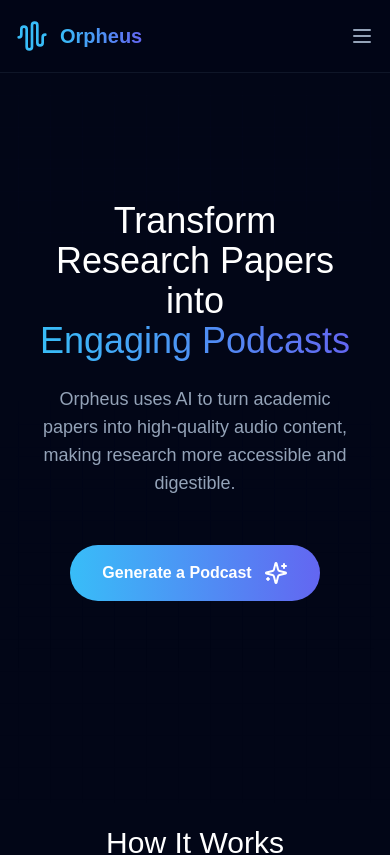
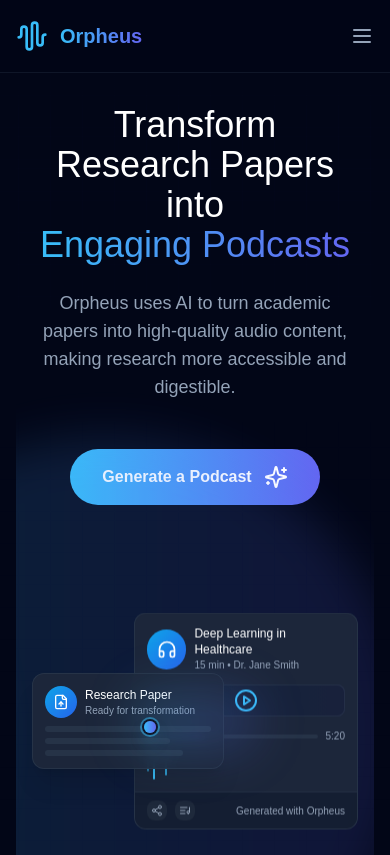
Before and after one commit to niklasheyden/orpheus, a React (Vite) app: page / in a window 390 px wide. Shown: the top 855 px of the page. Built offline with nearby package versions, Linux system fonts and the light colour scheme; no server answers; the database is empty.

Commit message:
feat: enhance homepage design and user experience with interactive features, responsive design, and modern UI

```diff
--- a/src/components/Footer.tsx
+++ b/src/components/Footer.tsx
@@ -48,7 +48,7 @@ const Footer = () => {
                 </Link>
               </li>
               <li>
-                <Link to="/explore" className="text-slate-400 hover:text-sky-400 transition-colors text-sm">
+                <Link to="/discover" className="text-slate-400 hover:text-sky-400 transition-colors text-sm">
                   Discover
                 </Link>
               </li>
--- a/src/pages/Auth.tsx
+++ b/src/pages/Auth.tsx
@@ -1,10 +1,11 @@
 import React, { useState } from 'react';
-import { useNavigate } from 'react-router-dom';
+import { useNavigate, useSearchParams } from 'react-router-dom';
 import { AudioWaveform, Mail, Lock } from 'lucide-react';
 import { useAuth } from '../hooks/useAuth';
 
 const Auth = () => {
-  const [isSignUp, setIsSignUp] = useState(false);
+  const [searchParams] = useSearchParams();
+  const [isSignUp, setIsSignUp] = useState(searchParams.get('signup') === 'true');
   const [email, setEmail] = useState('');
   const [password, setPassword] = useState('');
   const [error, setError] = useState('');
--- a/src/pages/Home.tsx
+++ b/src/pages/Home.tsx
@@ -78,26 +78,128 @@ const Home = () => {
       {/* Hero Section */}
       <div className="relative overflow-hidden mb-32">
         <div className="absolute inset-0 bg-grid-slate-900 bg-[center_-1px] [mask-image:linear-gradient(0deg,transparent,black)]" />
-        <div className="relative mx-auto max-w-7xl px-4 sm:px-6 lg:px-8 py-24 sm:py-32">
-          <div className="text-center">
-            <h1 className="font-display text-4xl font-medium text-white sm:text-7xl">
+        <div className="relative flex items-center justify-center min-h-[calc(100vh-5rem)] mx-auto max-w-7xl px-4 sm:px-6 lg:px-8">
+          <div className="grid grid-cols-1 lg:grid-cols-2 gap-12 lg:gap-8 items-center">
+            <div className="text-center lg:text-left">
+              <h1 className="font-display text-4xl font-medium text-white sm:text-6xl">
               Transform Research Papers into{' '}
               <span className="relative whitespace-nowrap">
-                <span className="bg-gradient-to-r from-sky-400 to-indigo-500 bg-clip-text text-transparent">
+                  <span className="bg-gradient-to-r from-sky-400 to-indigo-500 bg-clip-text text-transparent">
                   Engaging Podcasts
                 </span>
               </span>
             </h1>
-            <p className="mt-6 text-lg text-slate-400 max-w-2xl mx-auto">
+              <p className="mt-6 text-lg text-slate-400">
               Orpheus uses AI to turn academic papers into high-quality audio content, making research more accessible and digestible.
             </p>
             <button
               onClick={handleCtaClick}
-              className="mt-12 inline-flex items-center justify-center rounded-full bg-gradient-to-r from-sky-400 to-indigo-500 px-8 py-4 text-base font-semibold text-white transition-all hover:shadow-lg hover:shadow-sky-400/20"
+                className="mt-12 inline-flex items-center justify-center rounded-full bg-gradient-to-r from-sky-400 to-indigo-500 px-8 py-4 text-base font-semibold text-white transition-all hover:shadow-lg hover:shadow-sky-400/20"
             >
               <span className="mr-3">Generate a Podcast</span>
-              <Sparkles className="h-6 w-6" />
+                <Sparkles className="h-6 w-6" />
+              </button>
+            </div>
+            <div className="relative">
+              <div className="absolute -inset-4">
+                <div className="w-full h-full max-w-full">
+                  <div className="absolute left-1/4 top-1/2 -translate-x-1/2 -translate-y-1/2 w-[600px] h-[600px] rounded-full bg-gradient-to-r from-sky-400/30 to-indigo-500/30 opacity-50 blur-xl" />
+                  <div className="absolute right-1/4 top-1/2 -translate-x-1/2 -translate-y-1/2 w-[600px] h-[600px] rounded-full bg-gradient-to-r from-indigo-500/30 to-sky-400/30 opacity-50 blur-xl" />
+                </div>
+              </div>
+              <div className="relative min-h-[400px] sm:min-h-[500px] -mt-8 sm:-mt-20">
+                {/* Research Paper Card */}
+                <div className="absolute left-0 top-1/2 -translate-y-1/2 w-48 sm:w-64 bg-slate-800/90 backdrop-blur-sm rounded-xl border border-slate-700/50 p-3 sm:p-4 shadow-xl z-20">
+                  <div className="flex items-center gap-2 sm:gap-3 mb-2 sm:mb-3">
+                    <div className="w-8 h-8 sm:w-10 sm:h-10 rounded-full bg-gradient-to-br from-sky-500 to-blue-600 flex items-center justify-center">
+                      <FileUp className="w-4 h-4 sm:w-5 sm:h-5 text-white" />
+                    </div>
+                    <div>
+                      <div className="text-xs sm:text-sm font-medium text-white">Research Paper</div>
+                      <div className="text-[10px] sm:text-xs text-slate-400">Ready for transformation</div>
+                    </div>
+                  </div>
+                  <div className="space-y-1.5 sm:space-y-2">
+                    <div className="h-1.5 sm:h-2 w-full bg-slate-700/50 rounded-full" />
+                    <div className="h-1.5 sm:h-2 w-3/4 bg-slate-700/50 rounded-full" />
+                    <div className="h-1.5 sm:h-2 w-5/6 bg-slate-700/50 rounded-full" />
+                  </div>
+                </div>
+
+                {/* Transformation Animation - Circle Only */}
+                <div className="absolute left-1/2 top-1/2 -translate-x-1/2 -translate-y-1/2 w-32 sm:w-48 z-30">
+                  <div className="relative">
+                    <div className="absolute inset-0 bg-gradient-to-r from-sky-400/20 to-indigo-500/20 blur-xl rounded-full" />
+                    <div className="relative flex flex-col items-center">
+                      {/* Moving Circle Animation */}
+                      <div className="w-full h-16 flex items-center justify-center">
+                        <div className="relative w-full">
+                          {/* Animated Circle */}
+                          <div className="absolute top-1/2 -translate-y-1/2 animate-move-dot">
+                            <div className="w-3 h-3 sm:w-4 sm:h-4 rounded-full bg-gradient-to-r from-sky-400 to-indigo-500 shadow-lg shadow-sky-400/50 ring-2 ring-sky-400/50 ring-offset-2 ring-offset-slate-900" />
+                          </div>
+                        </div>
+                      </div>
+                    </div>
+                  </div>
+                </div>
+
+                {/* Podcast Card */}
+                <div className="absolute right-0 top-1/2 -translate-y-1/2 w-56 sm:w-72 z-10">
+                  <div className="bg-slate-800/90 backdrop-blur-sm rounded-xl border border-slate-700/50 overflow-hidden">
+                    <div className="p-3 sm:p-4">
+                      <div className="flex items-center gap-2 sm:gap-3 mb-3 sm:mb-4">
+                        <div className="w-10 h-10 sm:w-12 sm:h-12 rounded-full bg-gradient-to-br from-sky-500 to-blue-600 flex items-center justify-center">
+                          <Headphones className="w-5 h-5 sm:w-6 sm:h-6 text-white" />
+                        </div>
+                        <div>
+                          <div className="text-xs sm:text-sm font-medium text-white">Deep Learning in Healthcare</div>
+                          <div className="text-[10px] sm:text-xs text-slate-400">15 min • Dr. Jane Smith</div>
+                        </div>
+                      </div>
+                      <div className="space-y-3 sm:space-y-4">
+                        <div className="relative">
+                          <div className="absolute inset-0 bg-gradient-to-r from-sky-400/10 to-indigo-500/10 rounded-lg" />
+                          <div className="relative h-8 sm:h-12 rounded-lg bg-slate-900/50 border border-slate-700/50 flex items-center justify-center">
+                            <PlayCircle className="w-6 h-6 sm:w-8 sm:h-8 text-sky-400 hover:text-sky-300 transition-colors cursor-pointer" />
+                          </div>
+                        </div>
+                        <div className="space-y-1">
+                          <div className="flex items-center gap-2">
+                            <div className="flex-1 h-1 bg-slate-700/50 rounded-full overflow-hidden">
+                              <div className="h-full w-1/3 bg-gradient-to-r from-sky-400 to-indigo-500" />
+                            </div>
+                            <span className="text-[10px] sm:text-xs text-slate-400">5:20</span>
+                          </div>
+                          <div className="flex justify-between items-center">
+                            <div className="flex gap-1 sm:gap-2">
+                              <div className="h-6 sm:h-8 w-0.5 sm:w-1 bg-sky-400/60 rounded-full" />
+                              <div className="h-8 sm:h-12 w-0.5 sm:w-1 bg-sky-400 rounded-full" />
+                              <div className="h-4 sm:h-6 w-0.5 sm:w-1 bg-sky-400/40 rounded-full" />
+                              <div className="h-7 sm:h-10 w-0.5 sm:w-1 bg-sky-400/80 rounded-full" />
+                              <div className="h-3 sm:h-4 w-0.5 sm:w-1 bg-sky-400/30 rounded-full" />
+                            </div>
+                          </div>
+                        </div>
+                      </div>
+                    </div>
+                    <div className="px-3 sm:px-4 py-2 sm:py-3 border-t border-slate-700/50 bg-slate-900/50">
+                      <div className="flex items-center justify-between">
+                        <div className="flex items-center gap-2 sm:gap-3">
+                          <button className="p-1 sm:p-1.5 rounded-lg bg-slate-800 hover:bg-slate-700 transition-colors">
+                            <Share2 className="w-3 h-3 sm:w-4 sm:h-4 text-slate-400" />
+                          </button>
+                          <button className="p-1 sm:p-1.5 rounded-lg bg-slate-800 hover:bg-slate-700 transition-colors">
+                            <ListMusic className="w-3 h-3 sm:w-4 sm:h-4 text-slate-400" />
             </button>
+                        </div>
+                        <div className="text-[10px] sm:text-xs text-slate-400">Generated with Orpheus</div>
+                      </div>
+                    </div>
+                  </div>
+                </div>
+              </div>
+            </div>
           </div>
         </div>
       </div>
@@ -256,11 +358,24 @@ const Home = () => {
         </div>
         <div className="mt-8 text-center">
           <Link
-            to="/explore"
+            to="/discover"
             className="inline-flex items-center justify-center rounded-full bg-slate-800/50 border border-slate-700/50 px-6 py-3 text-sm font-semibold text-slate-300 transition-colors hover:bg-slate-700/50 hover:text-white"
           >
-            <span className="mr-3">Discover Podcasts</span>
-            <Compass className="h-5 w-5" />
+            <span className="mr-3">Discover More Podcasts</span>
+            <svg
+              xmlns="http://www.w3.org/2000/svg"
+              fill="none"
+              viewBox="0 0 24 24"
+              strokeWidth={1.5}
+              stroke="currentColor"
+              className="w-4 h-4"
+            >
+              <path
+                strokeLinecap="round"
+                strokeLinejoin="round"
+                d="M17.25 8.25L21 12m0 0L17.25 15.75M21 12H3"
+              />
+            </svg>
           </Link>
         </div>
       </div>
@@ -394,10 +509,10 @@ const Home = () => {
         <div className="mx-auto max-w-2xl lg:max-w-none">
           <div className="text-center mb-12">
             <h2 className="font-display text-3xl font-medium text-white sm:text-4xl">
-              Showcase Your Research
+              Showcase Your Curiosity
             </h2>
             <p className="mt-4 text-lg text-slate-400">
-              Create your professional profile and connect with other researchers
+              Get your own professional profile page and connect with other researchers
             </p>
           </div>
 
@@ -407,8 +522,8 @@ const Home = () => {
                 <div className="w-12 h-12 rounded-full bg-fuchsia-500/20 flex items-center justify-center mb-4">
                   <User className="w-6 h-6 text-fuchsia-400" />
                 </div>
-                <h3 className="text-lg font-medium text-white mb-2">Your Research Identity</h3>
-                <p className="text-sm text-slate-400">Display your academic status, affiliation, and research interests to build your presence in the research community</p>
+                <h3 className="text-lg font-medium text-white mb-2">Your Research Profile</h3>
+                <p className="text-sm text-slate-400">Display your role, affiliation, and research interests to build your presence in the research community</p>
               </div>
               <div className="flex flex-col items-center text-center">
                 <div className="w-12 h-12 rounded-full bg-fuchsia-500/20 flex items-center justify-center mb-4">
@@ -567,11 +682,24 @@ const Home = () => {
                 <Sparkles className="h-5 w-5" />
               </button>
                     <button
-                      onClick={() => navigate('/explore')}
+                      onClick={() => navigate('/discover')}
                       className="inline-flex items-center justify-center rounded-full bg-slate-800/50 border border-slate-700/50 px-6 py-3 text-sm font-semibold text-slate-300 transition-colors hover:bg-slate-700/50 hover:text-white"
                     >
-                      <span className="mr-3">Discover Podcasts</span>
-                      <Compass className="h-5 w-5" />
+                      <span className="mr-3">Discover More Podcasts</span>
+                      <svg
+                        xmlns="http://www.w3.org/2000/svg"
+                        fill="none"
+                        viewBox="0 0 24 24"
+                        strokeWidth={1.5}
+                        stroke="currentColor"
+                        className="w-4 h-4"
+                      >
+                        <path
+                          strokeLinecap="round"
+                          strokeLinejoin="round"
+                          d="M17.25 8.25L21 12m0 0L17.25 15.75M21 12H3"
+                        />
+                      </svg>
                     </button>
                   </>
                 )}
@@ -584,4 +712,35 @@ const Home = () => {
   );
 };
 
+const styles = `
+@keyframes moveDot {
+  0% {
+    left: -8px;
+    opacity: 0;
+    transform: scale(0.8);
+  }
+  20% {
+    opacity: 1;
+    transform: scale(1);
+  }
+  80% {
+    opacity: 1;
+    transform: scale(1);
+  }
+  100% {
+    left: calc(100% + 8px);
+    opacity: 0;
+    transform: scale(0.8);
+  }
+}
+
+.animate-move-dot {
+  animation: moveDot 3s infinite ease-in-out;
+}
+`
+
+const styleSheet = document.createElement("style")
+styleSheet.innerText = styles
+document.head.appendChild(styleSheet)
+
 export default Home;
--- a/src/pages/PodcastPage.tsx
+++ b/src/pages/PodcastPage.tsx
@@ -580,7 +580,7 @@ const PodcastPage = () => {
                 <h1 className="text-3xl font-bold text-white mb-4">{podcast.title}</h1>
                 <div className="flex flex-wrap gap-6 text-sm text-slate-400 mb-4">
                   <Link
-                    to={`/profile/${podcast.user_id}`}
+                    to={`/user/${podcast.user_id}`}
                     className="flex items-center gap-2 hover:text-white transition-colors"
                   >
                     <div className="w-6 h-6 rounded-full overflow-hidden bg-slate-700">
@@ -598,7 +598,7 @@ const PodcastPage = () => {
                   </div>
                 </div>
                 {/* Stats */}
-                <div className="flex items-center gap-6 mb-4 md:mb-6">
+                <div className="flex items-center gap-6 md:mb-6">
                   {/* Likes */}
                   <div className="flex items-center gap-2">
                     <div className="flex h-8 w-8 items-center justify-center rounded-full bg-red-500/10">
@@ -651,7 +651,7 @@ const PodcastPage = () => {
             </div>
 
             {/* Abstract - Hidden on mobile, shown on desktop */}
-            <div className="hidden lg:block">
+            <div className="hidden lg:block mt-4">
               <div className="bg-slate-800/50 rounded-xl p-6 border border-slate-700/50">
                 <h2 className="text-lg font-semibold text-white mb-4">Abstract</h2>
                 <div className="relative">
```
Also changed, not shown: src/App.tsx (+10 -2 lines), src/components/Navbar.tsx (+5 -5 lines), src/components/ScrollToTop.tsx (added, +15 -0 lines), src/pages/RecentPage.tsx (+15 -10 lines), src/pages/TrendingPage.tsx (+15 -10 lines), src/pages/UserProfile.tsx (+4 -9 lines), public/images/hero-illustration.svg (added), public/images/orpheus_profile-imgae.jpg (added), src/pages/Discover.tsx (renamed from src/pages/Explore.tsx).
